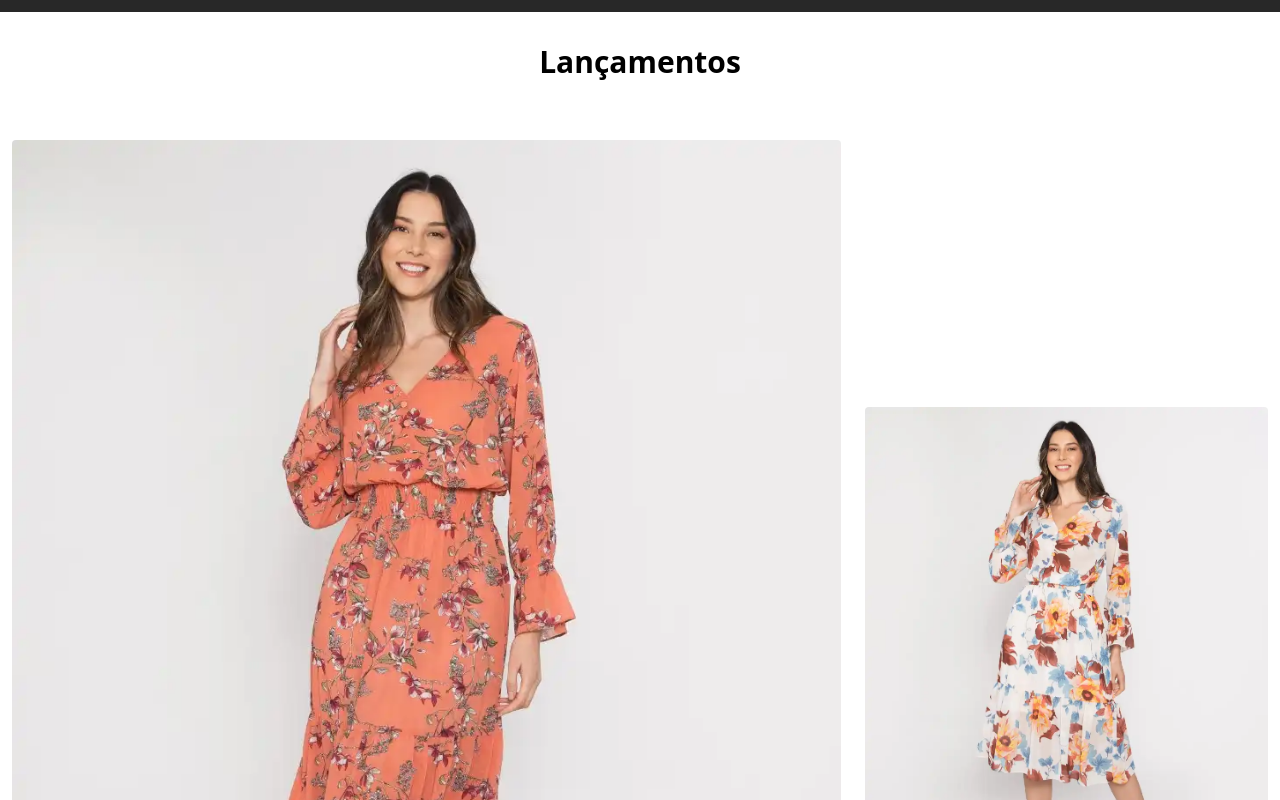
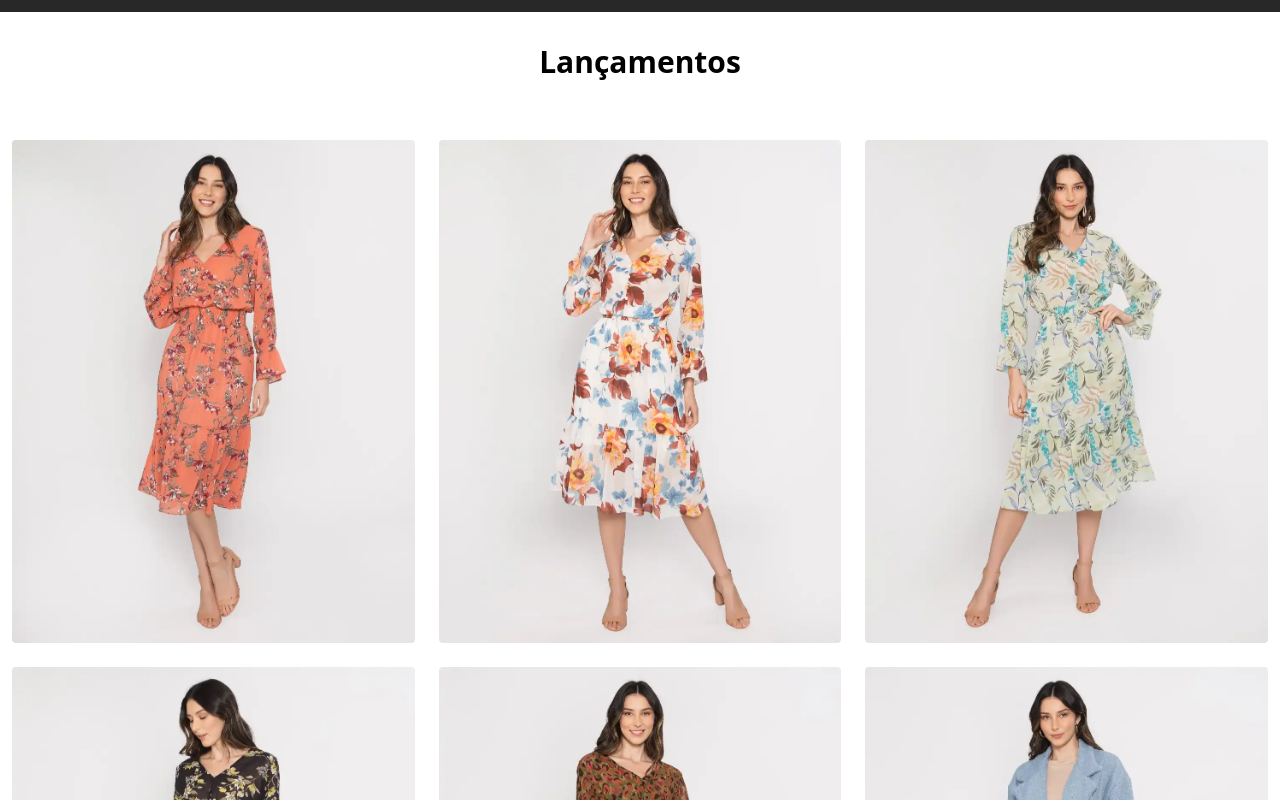
Before and after one commit to balaclavaboyz/milvest_tailwind, a React (Create React App) app: page / in a window 1280 px wide. Shown: the part 900-1700 px from the top of the page. Built offline with nearby package versions, Linux system fonts and the light colour scheme; grey boxes are pictures that could not be loaded.

Commit message:
gallery diffent chances to occur grid positions

```diff
--- a/src/components/Galeria.jsx
+++ b/src/components/Galeria.jsx
@@ -1,4 +1,5 @@
 import React from "react";
+import {Link} from 'react-router-dom'
 
 export default function Galeria() {
   function importAll(r) {
@@ -11,7 +12,7 @@ export default function Galeria() {
 
   // function for random sizes for images
   const returnRandomWidth = () => {
-    const listwidth = ["col-span-4", "col-span-8", "col-span-12"];
+    const listwidth = ["col-span-4", "col-span-8", "col-span-4",'col-span-4'];
 
     const maximum = listwidth.length;
     const minimum = 0;
@@ -25,14 +26,15 @@ export default function Galeria() {
   return (
     <section className="container mx-auto ">
       <h2 className="font-bold text-3xl text-center pt-8 pb-12">Lançamentos</h2>
-      <div className="grid grid-flow-row-dense auto-rows-max grid-cols-12 place-items-center">
+      <div className="grid grid-flow-row-dense grid-cols-12 place-items-center">
         {images.map((image, index) => (
           <img
             className={returnRandomWidth() + " rounded-2xl p-3"}
             src={image}
             key={index}
-            alt="images da galeria da milvest"z
-          />
+            alt="images da galeria da milvest"
+            >
+          </img>
         ))}
       </div>
     </section>
```
